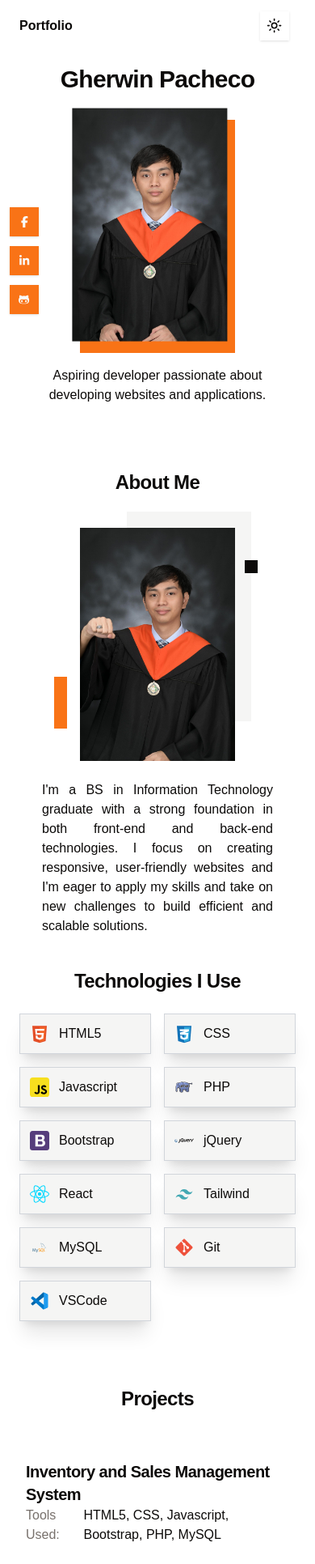
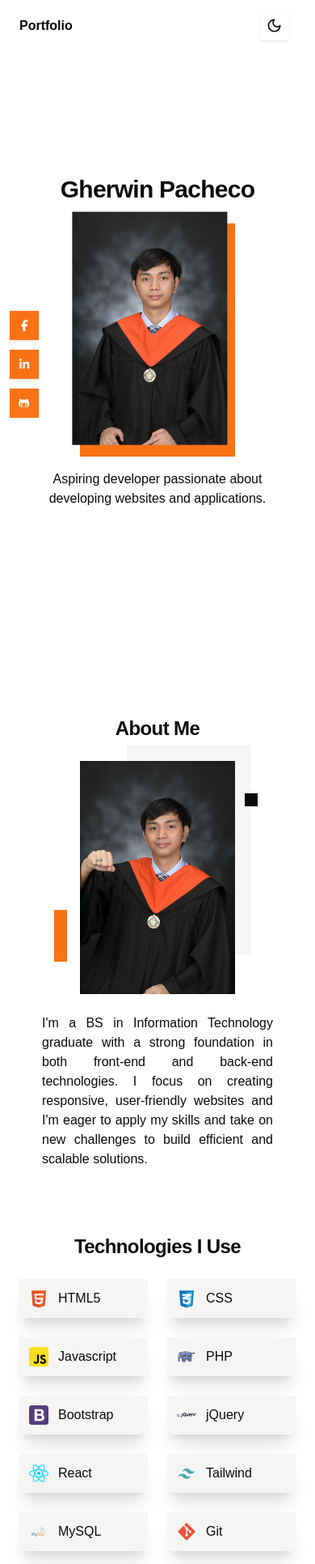
Before and after one commit to GherwinPacheco/portfolio, a React (Vite) app: page / in a window 390 px wide. Shown: the top 1932 px of the page at 81% size. Built offline with nearby package versions, Linux system fonts and the light colour scheme; a web font is replaced by a local one.

Commit message:
fixed breakpoint spacing

```diff
--- a/src/App.jsx
+++ b/src/App.jsx
@@ -12,10 +12,10 @@ function App() {
 
   return (
     <ThemeProvider>
-      <main className='bg-white dark:bg-black text-foreground'>
+      <main className='bg-white dark:bg-black text-foreground duration-300'>
         <Navbar/>
 
-        <div id="content" className='container mx-auto px-3 pt-20 md:pt-10'>
+        <div id="content" className='container mx-auto px-3 md:pt-10'>
           <Intro />
           <About />
           <Projects />
--- a/src/components/ui/mode-toggle.jsx
+++ b/src/components/ui/mode-toggle.jsx
@@ -1,5 +1,6 @@
+import {useEffect, useState} from 'react'
+
 import { Moon, Sun } from "lucide-react"
-
 import { Button } from "@/components/ui/button"
 import {
   DropdownMenu,
@@ -10,28 +11,19 @@ import {
 import { useTheme } from "@/components/ui/theme-provider"
 
 export function ModeToggle() {
+  const [isDark, setIsDark] = useState(false);
   const { setTheme } = useTheme()
 
+  useEffect(() => {
+    const theme = isDark ? 'dark' : 'light'
+    setTheme(theme)
+  }, [isDark]);
+
   return (
-    <DropdownMenu>
-      <DropdownMenuTrigger asChild>
-        <Button className="bg-background" size="icon">
-          <Sun className="h-[1.2rem] w-[1.2rem] rotate-0 scale-100 transition-all dark:-rotate-90 dark:scale-0 text-foreground" />
-          <Moon className="absolute h-[1.2rem] w-[1.2rem] rotate-90 scale-0 transition-all dark:rotate-0 dark:scale-100 text-foreground" />
-          <span className="sr-only">Toggle theme</span>
-        </Button>
-      </DropdownMenuTrigger>
-      <DropdownMenuContent align="end">
-        <DropdownMenuItem onClick={() => setTheme("light")}>
-          Light
-        </DropdownMenuItem>
-        <DropdownMenuItem onClick={() => setTheme("dark")}>
-          Dark
-        </DropdownMenuItem>
-        <DropdownMenuItem onClick={() => setTheme("system")}>
-          System
-        </DropdownMenuItem>
-      </DropdownMenuContent>
-    </DropdownMenu>
+    <Button className="bg-background text-foreground hover:bg-foreground hover:text-background" size="icon" onClick={() => setIsDark(!isDark)}>
+      <Sun className="h-[1.2rem] w-[1.2rem] rotate-90 scale-0 transition-all dark:-rotate-0 dark:scale-100" />
+      <Moon className="absolute h-[1.2rem] w-[1.2rem] rotate-0 scale-100 transition-all dark:rotate-90 dark:scale-0" />
+      <span className="sr-only">Toggle theme</span>
+    </Button>
   )
 }
--- a/src/contents/about.jsx
+++ b/src/contents/about.jsx
@@ -9,25 +9,28 @@ const About = () => {
     const AboutContent = ({className}) => {
         return (
             <div id="aboutContent" className={className}>
-                <p className=" mb-6 px-10 text-justify">I'm a BS in Information Technology graduate with a strong foundation in both front-end and back-end technologies. I focus on creating responsive, user-friendly websites and I'm eager to apply my skills and take on new challenges to build efficient and scalable solutions.</p>
+                <p className=" mb-10 sm:mb-6 px-10 text-justify">I'm a BS in Information Technology graduate with a strong foundation in both front-end and back-end technologies. I focus on creating responsive, user-friendly websites and I'm eager to apply my skills and take on new challenges to build efficient and scalable solutions.</p>
 
-                <h3 className="scroll-m-20 text-2xl font-semibold tracking-tight mt-10 lg:mt-0 mb-6 lg:mb-3 text-center lg:text-left">
+                <div className="pt-10 sm:pt-0">
+                    <h3 className="scroll-m-20 text-2xl font-semibold tracking-tight mb-6 lg:mb-2 text-center lg:text-left">
                         Technologies I Use
                     </h3>
 
-                <div className="grid grid-cols-2 md:grid-cols-3 lg:grid-cols-4 gap-4 px-3">
+                    <div className="grid grid-cols-2 md:grid-cols-3 lg:grid-cols-4 gap-6 md:gap-4 px-3">
                         {Skills.map((item, index) => {
                             const imageSrc = new URL(`../assets/skills/${item.image}`, import.meta.url).href
                             return (
                                 <div key={index} className="col-span-1">
                                     <BehindEffect className='w-full font-medium bg-gray-300'>
-                                    <SkillBadge className='bg-secondary shadow-xl border border-gray-300 dark:border-0' image={imageSrc} skill={item.name} />
+                                        <SkillBadge className='bg-secondary shadow-xl overflow-ellipsis' image={imageSrc} skill={item.name} />
                                     </BehindEffect>
                                 </div>
 
                             )
                         })}
                     </div>
+                </div>
+
 
 
             </div>
@@ -39,10 +42,10 @@ const About = () => {
 
 
     return (
-        <section id="about" className='flex pb-20 md:py-28'>
+        <section id="about" className='flex py-10'>
 
             <div className='flex-[1]'>
-                <h3 className="scroll-m-20 text-2xl font-semibold tracking-tight mb-10 text-center lg:hidden">
+                <h3 className="scroll-m-20 text-2xl font-semibold tracking-tight mb-6 text-center lg:hidden">
                     About Me
                 </h3>
                 <div className="relative w-fit mx-auto mb-6">
@@ -60,7 +63,7 @@ const About = () => {
 
 
             <div className="flex-[1.5] hidden lg:inline">
-                <h3 className="scroll-m-20 text-2xl font-semibold tracking-tight mb-3 hidden md:block">
+                <h3 className="scroll-m-20 text-2xl font-semibold tracking-tight mb-2 hidden md:block">
                     About Me
                 </h3>
                 <AboutContent/>
--- a/src/contents/intro.jsx
+++ b/src/contents/intro.jsx
@@ -10,15 +10,15 @@ const Intro = () => {
     const introMessage = 'Aspiring developer passionate about developing websites and applications.';
 
     return (
-        <section id="home" className='flex items-center pb-20 md:py-28'>
+        <section id="home" className='flex items-center h-screen sm:h-auto sm:pt-20 sm:pb-20'>
             <div className='flex-[1] hidden md:inline'>
               <h2 className="text-3xl pb-2 font-semibold tracking-tight first:mt-0">
-                <span className="text-muted-foreground">{'<'}</span> Gherwin_Pacheco <span className="text-muted-foreground">{'/>'}</span>
+                Gherwin Pacheco
               </h2>
               <p>{introMessage}</p>
             </div>
             <div className='flex-[1] relative'>
-                <h2 className="md:hidden text-3xl pb-2 font-semibold tracking-tight first:mt-0 text-center mb-6">
+                <h2 className="md:hidden text-3xl font-semibold tracking-tight first:mt-0 text-center mb-6">
                     Gherwin Pacheco
                 </h2>
 
--- a/src/contents/projects.jsx
+++ b/src/contents/projects.jsx
@@ -10,18 +10,23 @@ import {
 
 
 const Projects = () => {
+
+
+
+
     return (
-        <section id="projects" className='pb-20 md:py-28'>
+        <section id="projects" className='py-10'>
 
-            <h3 className="scroll-m-20 text-2xl font-semibold tracking-tight mb-10 text-center">
+            <h3 className="scroll-m-20 text-2xl font-semibold tracking-tight mb-6 text-center">
                 Projects
             </h3>
 
             {MyProjects.map((item, index) => {
                 return (
-                    <div key={index} className="flex flex-col-reverse lg:flex-row mb-20 duration-300 hover:bg-accent hover:shadow-xl p-5">
+                    <div key={index} className="flex flex-col lg:flex-row mb-6 lg:mb-12 rounded-xl border bg-card text-card-foreground shadow p-5">
                         <div className="flex-[1]">
-                            <div className="hidden lg:block">
+
+                            {/* Visible on large screen */}
                             <h4 className="scroll-m-20 text-xl font-semibold tracking-tight">
                                 {item.title}
                             </h4>
@@ -35,35 +40,17 @@ const Projects = () => {
                                         return `${tool}${!isLast ? ', ' : ''}`
                                     })
                                 }
-                                </div>
+
                             </div>
 
 
-                            <p className="indent-10 text-justify">
+                            <p className="indent-10 text-justify hidden lg:block">
                                 {item.description}
                             </p>
 
                         </div>
                         <div className="flex-[1] mb-6 lg:mb-0 lg:ml-20">
-                            <div className=" lg:hidden">
-                                <h4 className="scroll-m-20 text-xl font-semibold tracking-tight">
-                                    {item.title}
-                                </h4>
-
-
-                                <div className="flex mb-6">
-                                    <span className="text-muted-foreground">Tools Used:&emsp;</span>
-                                    {
-                                        item.tools.map((tool, index) => {
-                                            const isLast = (index + 1) == item.tools.length;
-                                            return `${tool}${!isLast ? ', ' : ''}`
-                                        })
-                                    }
-                                </div>
-                            </div>
-
-                            <div className="mx-12 lg:mx-0">
-                                <Carousel>
+                            <Carousel className='mb-4'>
                             <CarouselContent>
                                 {item.images.map((img, index) => {
                                     const imgSource = new URL(`../assets/projects/${img}`, import.meta.url).href;
@@ -74,12 +61,11 @@ const Projects = () => {
                                     )
                                 })}
                             </CarouselContent>
-                                <CarouselPrevious />
-                                <CarouselNext />
                             </Carousel>
-                            </div>
 
-
+                            <p className="indent-10 text-justify lg:hidden">
+                                {item.description}
+                            </p>
                         </div>
                     </div>
                 );
--- a/src/layouts/footer.jsx
+++ b/src/layouts/footer.jsx
@@ -1,7 +1,7 @@
 const Footer = () => {
     return (
         <footer className="bg-foreground dark:bg-accent flex justify-center p-5">
-          <p className="text-center px-5 py-1 border-t text-white">© 2024 Gherwin Pacheco. All rights reserved.</p>
+          <p className="text-center text-xs md:text-base px-5 py-1 border-t text-white">© 2024 Gherwin Pacheco. All rights reserved.</p>
         </footer>
     )
 }
--- a/src/layouts/navbar.jsx
+++ b/src/layouts/navbar.jsx
@@ -8,7 +8,7 @@ const Navbar = () => {
         { name: "Contact", link: "#contact" },
     ]
     return (
-        <nav className={`w-screen fixed bg-white dark:bg-black z-50`}>
+        <nav className={`w-screen fixed bg-white dark:bg-black z-50 duration-300`}>
             <div className='container mx-auto p-3 flex items-center justify-center'>
                 <div className='flex-[1] flex items-center'>
                     <p className='font-bold py-2 px-3 lg:px-0'>
```
Lines whose indentation alone changed are shown as unchanged.
